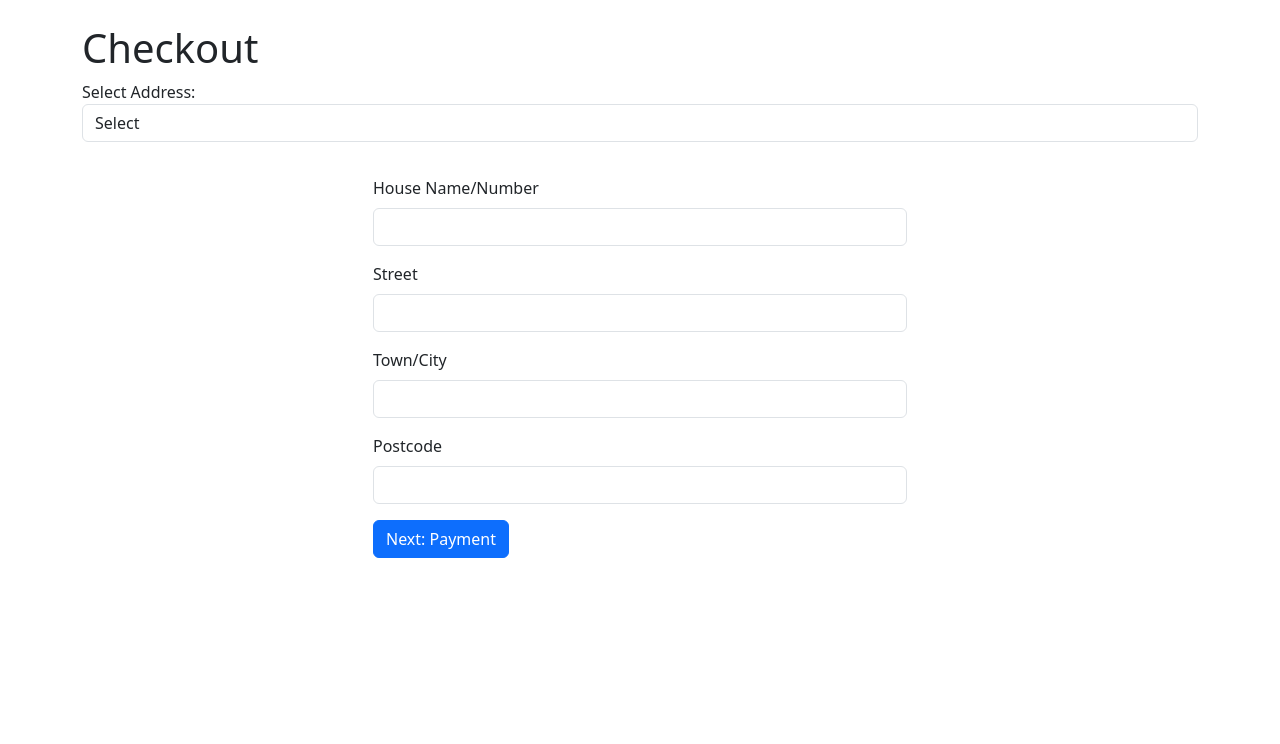
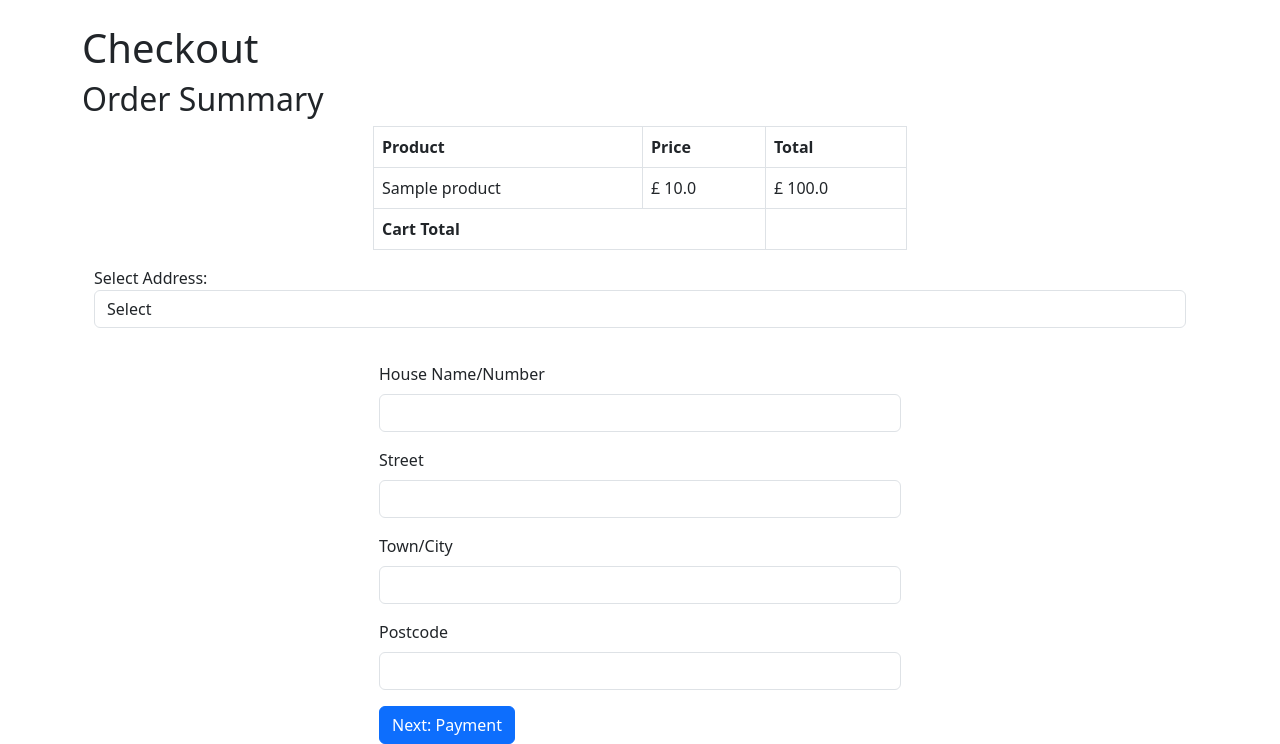
Before and after one commit to jamesbryer/ams_proj_1, a Flask app: page /checkout in a window 1280 px wide. Shown: the part 56-800 px from the top of the page. Run offline with Flask 3, Linux system fonts and the light colour scheme; the visitor is signed in with stand-in values (Sample User, id 1); tables that the repository leaves empty hold one stand-in row (values such as "Sample post").

Commit message:
refactored: easier to read

```diff
--- a/application/routes.py
+++ b/application/routes.py
@@ -141,56 +141,52 @@ def clear_variable():
     return redirect(url_for('home'))
 
 
-
-
-
-
-
-
-
-
-
-
-
-
-
-
-
-
-
-
-
 @app.route('/checkout', methods=['GET', 'POST'])
 def checkout():
-    form = AddressForm()
-    if 'user_id' not in session:
-        return redirect(url_for('login'))
-    # if method is post
-    if request.method == 'POST':
-        # if form is valid
-        if form.validate_on_submit():
-            # check if address already exists
-            if Address.query.filter_by(user_id=session['user_id'], house_name_num=request.form["house_name_num"], street=request.form["street"]).first():
+    cart = Cart.query.filter_by(user_id=session['user_id']).first()
+    cart_items = CartItem.query.filter_by(cart_id=cart.id).all()
+    # if there are items in the cart
+    if cart_items:
+        form = AddressForm()
+        if 'user_id' not in session:
+            return redirect(url_for('login'))
+        # if method is post
+        if request.method == 'POST':
+            # if form is valid
+            if form.validate_on_submit():
+                # check if address already exists
+                if not Address.query.filter_by(user_id=session['user_id'], house_name_num=request.form["house_name_num"], street=request.form["street"]).first():
+                    address = Address(user_id=session['user_id'], house_name_num=request.form["house_name_num"], street=request.form["street"], town_city=request.form["town_city"], postcode=request.form["postcode"])
+                    db.session.add(address)
+                    db.session.commit()
                 address = Address.query.filter_by(user_id=session['user_id'], house_name_num=request.form["house_name_num"], street=request.form["street"]).first()
-            else:
-                address = Address(user_id=session['user_id'], house_name_num=request.form["house_name_num"], street=request.form["street"], town_city=request.form["town_city"], postcode=request.form["postcode"])
-            cart = Cart.query.filter_by(user_id=session['user_id']).first()
-            db.session.add(cart)
-            db.session.commit()
-            cart.delivery_address_id = address.id
-            db.session.add(address)
-            db.session.commit()
-            return redirect(url_for('complete_order'))
+                # cart = Cart.query.filter_by(user_id=session['user_id']).first()
+                db.session.add(cart)
+                db.session.commit()
+                cart.delivery_address_id = address.id
+                db.session.add(address)
+                db.session.commit()
+                return redirect(url_for('complete_order'))
+    else:
+        return redirect(url_for('home'))
 
 
     cart = Cart.query.filter_by(user_id=session['user_id']).first()
     cart_items = CartItem.query.filter_by(cart_id=cart.id).all()
+    cart_products = []
+    for item in cart_items:
+        product = Product.query.get(item.product_id)
+        item = CartDisplay(product.id, product.name, product.price, item.quantity, product.image)
+        cart_products.append(item)
     addresses = Address.query.filter_by(user_id=session['user_id']).all()
-    return render_template('/checkout.html', title='Checkout', addresses=addresses, cart_items=cart_items, form=form)
+    return render_template('/checkout.html', title='Checkout', addresses=addresses, products=cart_products, form=form)
 
 @app.route('/complete-order', methods=['GET', 'POST'])
 def complete_order():
-    if 'user_id' in session:
+    cart = Cart.query.filter_by(user_id=session['user_id']).first()
+    cart_items = CartItem.query.filter_by(cart_id=cart.id).all()
+    # if there are items in the cart and user is logged in
+    if 'user_id' in session and cart_items:
         # if form has been submitted
         if request.method == 'POST':
             print('post')
@@ -207,10 +203,10 @@ def complete_order():
             db.session.add(payment_details)
             db.session.commit()
             # create order
-            cart = Cart.query.filter_by(user_id=session['user_id']).first()
+            # cart = Cart.query.filter_by(user_id=session['user_id']).first()
             payment_details_id = PaymentDetails.query.filter_by(user_id=session['user_id'], card_number=request.form['card_number']).first().id
-            cart_items = CartItem.query.filter_by(cart_id=cart.id).all()
-            order = Orders(user_id=session['user_id'], date=datetime.now(), payment_details_id=payment_details_id)
+            # cart_items = CartItem.query.filter_by(cart_id=cart.id).all()
+            order = Orders(user_id=session['user_id'], date=datetime.now(), payment_details_id=payment_details_id, delivery_address_id=cart.delivery_address_id)
             db.session.add(order)
             db.session.commit()
             # get the order id from the order just created
@@ -226,13 +222,17 @@ def complete_order():
             return redirect(url_for('home'))
 
 
-        # find users cart
-        cart = Cart.query.filter_by(user_id=session['user_id']).first()
-        cart_items = CartItem.query.filter_by(cart_id=cart.id).all()
+        # # find users cart
+        # cart = Cart.query.filter_by(user_id=session['user_id']).first()
+        # cart_items = CartItem.query.filter_by(cart_id=cart.id).all()
+
+        # if method isn't post - load page
         cart_products = []
-        # search payment_details table for user_id
+        # search payment_details table for user_id - sent to form for autofill option
         payment_details = PaymentDetails.query.filter_by(user_id=session['user_id']).all()
+        # create from
         payment_form = PaymentForm()
+        # create list of Cart Display objects to pass to template - combines product and cart item
         for item in cart_items:
             product = Product.query.get(item.product_id)
             item = CartDisplay(product.id, product.name, product.price, item.quantity, product.image)
@@ -241,4 +241,4 @@ def complete_order():
 
 
     else:
-        return redirect(url_for('login'))
+        return redirect(url_for('home'))
--- a/application/static/styles.css
+++ b/application/static/styles.css
@@ -5,3 +5,8 @@
     object-position: center;
     margin-bottom: 10px;
 }
+
+.custom-table {
+    border: 1px solid #000000;
+    border-radius: 10px; /* Adjust the radius value as needed */
+}
--- a/application/templates/cart.html
+++ b/application/templates/cart.html
@@ -3,6 +3,7 @@
 {% block content %}
 
 <table class="table">
+    {% if products %}
     <thead>
         <tr>
             <th>Product</th>
@@ -43,6 +44,9 @@
     </tfoot>
 </table>
 <a href="/checkout"><button class="btn btn-primary">Checkout</button></a>
+{% else %}
+<h3>Cart is empty</h3>
+{% endif %}
 <script>
     // if there is an item in the form
     if (document.querySelector('.update-form')) {
--- a/application/templates/checkout.html
+++ b/application/templates/checkout.html
@@ -1,6 +1,37 @@
 {% extends 'navbar.html' %}
 
 {% block content %}
+<h2>Order Summary</h2>
+<div class="container">
+    <div class="row justify-content-center">
+        <div class="col-md-6">
+            <table class="table table-bordered rounded custom-table">
+                <thead>
+                    <tr>
+                        <th>Product</th>
+                        <th>Price</th>
+                        <th>Total</th>
+                    </tr>
+                </thead>
+                <tbody>
+                    {% for item in products %}
+                    <tr>
+                        <td>{{ item.name }}</td>
+                        <td>£ {{ item.price }}</td>
+                        <td id="product_total">£ {{ item.price * item.quantity }}</td>
+                    </tr>
+                    {% endfor %}
+                </tbody>
+                <tfoot>
+                    <tr>
+                        <td colspan="2" class="text-right"><b>Cart Total</b></td>
+                        <td><b id="total_amount"></b></td>
+                    </tr>
+                </tfoot>
+            </table>
+        </div>
+    </div>
+
 {% if addresses %}
 <form class="form-inline" style="padding-bottom: 10px;">
     <div class="form-group">
```
